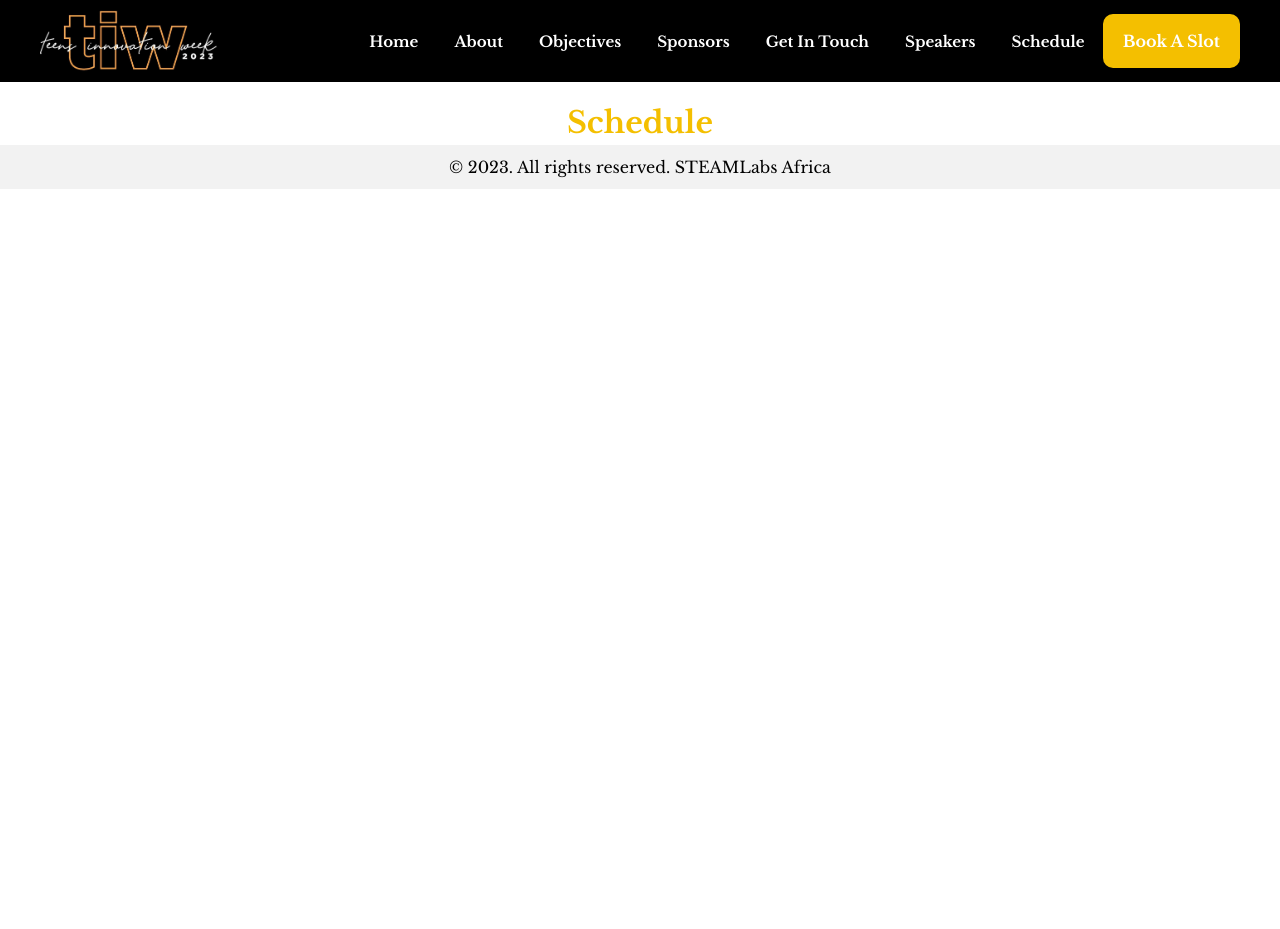
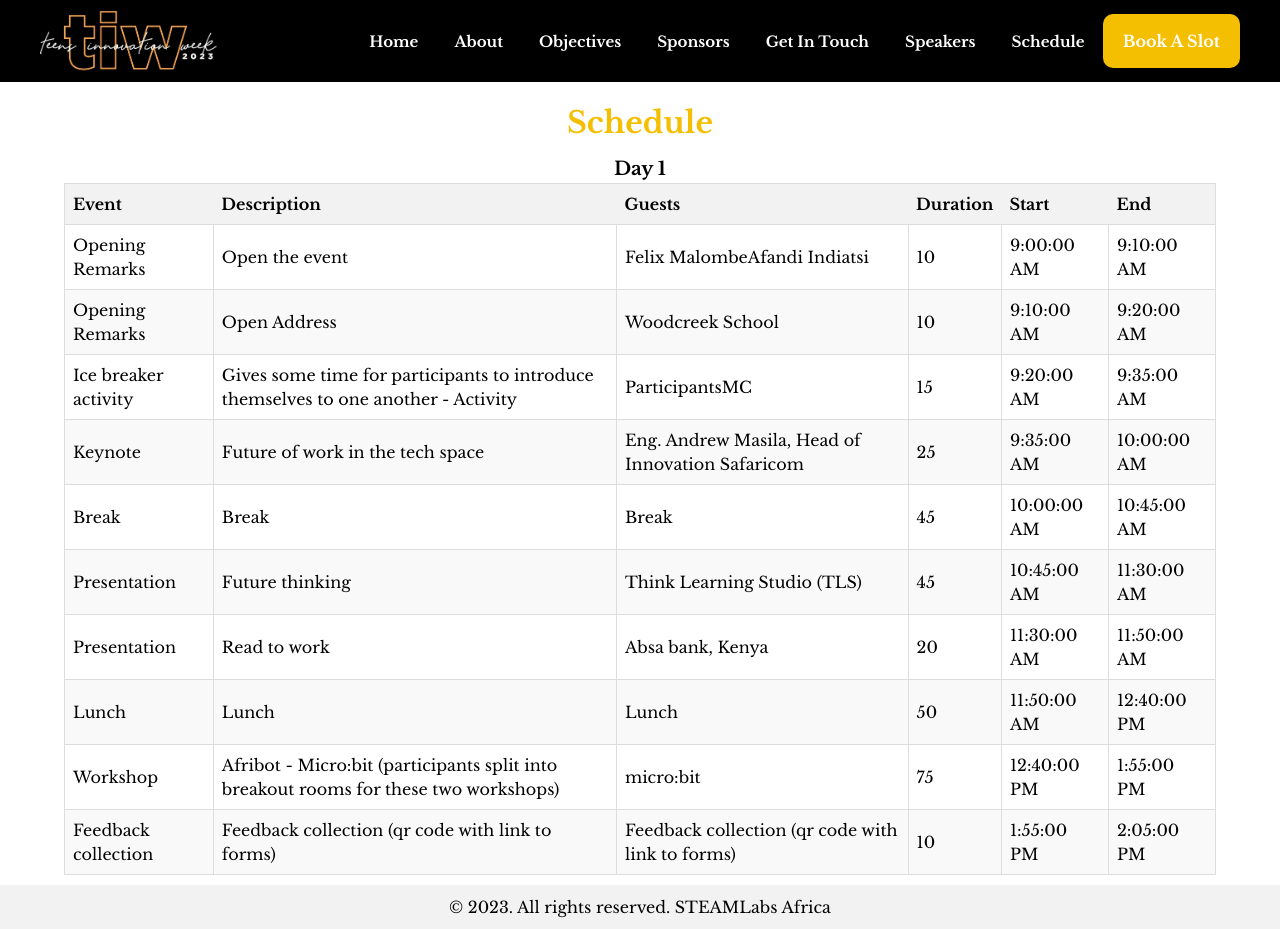
Before and after one commit to codeme254/teens-innovation-week, a React (Vite) app in the folder teens-innovation-week/: page /schedule in a window 1280 px wide. Before the commit the page ends 800 px from the top, so only its background shows below. Built offline with nearby package versions, Linux system fonts and the light colour scheme.

Commit message:
add the first table

```diff
--- a/teens-innovation-week/package.json
+++ b/teens-innovation-week/package.json
@@ -14,7 +14,8 @@
     "react": "^18.2.0",
     "react-dom": "^18.2.0",
     "react-icons": "^4.12.0",
-    "react-router-dom": "^6.20.0"
+    "react-router-dom": "^6.20.0",
+    "react-table": "^7.8.0"
   },
   "devDependencies": {
     "@types/react": "^18.2.37",
--- a/teens-innovation-week/src/index.css
+++ b/teens-innovation-week/src/index.css
@@ -721,3 +721,59 @@
   padding: 0.5rem 0;
   text-align: center;
 }
+
+.table-container {
+  width: 90vw;
+  margin: 1rem auto;
+}
+
+table {
+  border-collapse: collapse;
+  width: 100%;
+  border: 1px solid #ddd;
+}
+
+th {
+  background-color: #f2f2f2;
+  border-bottom: 1px solid #ddd;
+  padding: 8px;
+  text-align: left;
+}
+
+tr:nth-child(even) {
+  background-color: #f9f9f9;
+}
+
+tr {
+  border-bottom: 1px solid #ddd;
+}
+
+td {
+  padding: 8px;
+  text-align: left;
+  border-right: 1px solid #ddd;
+}
+
+@media screen and (max-width: 40.625em) {
+  .table-container {
+    width: 99vw;
+  }
+}
+
+@media screen and (max-width: 34.375em) {
+  table {
+    font-size: 1.2rem;
+  }
+}
+
+@media screen and (max-width: 24.375em) {
+  table {
+    font-size: 1rem;
+  }
+}
+
+@media screen and (max-width: 20.625em) {
+  table {
+    font-size: 0.85rem;
+  }
+}
--- a/teens-innovation-week/src/pages/Schedule/Schedule.jsx
+++ b/teens-innovation-week/src/pages/Schedule/Schedule.jsx
@@ -1,12 +1,76 @@
+import { useMemo } from "react";
 import Header from "../../components/Header/Header";
 import Footer from "../../components/Footer/Footer";
+import { day1 } from "./scheduleData";
+import { useTable } from "react-table";
+
 const Schedule = () => {
-    return(
-        <div className="schedule">
-            <Header />
-            <h3 className="section-title u-marg-top-lg">Schedule</h3>
-            <Footer />
-        </div>
-    )
-}
+  const data = useMemo(() => day1, []);
+  const columns = useMemo(
+    () => [
+      {
+        Header: "Event",
+        accessor: "event",
+      },
+      {
+        Header: "Description",
+        accessor: "description",
+      },
+      {
+        Header: "Guests",
+        accessor: "guests",
+      },
+      {
+        Header: "Duration",
+        accessor: "duration",
+      },
+      {
+        Header: "Start",
+        accessor: "start",
+      },
+      {
+        Header: "End",
+        accessor: "end",
+      },
+    ],
+    [],
+  );
+  const { getTableProps, getTableBodyProps, headerGroups, rows, prepareRow } =
+    useTable({ columns, data });
+  return (
+    <div className="schedule">
+      <Header />
+      <h3 className="section-title u-marg-top-lg">Schedule</h3>
+      <div className="table-container">
+        <h3 style={{ textAlign: "center" }}>Day 1</h3>
+        <table {...getTableProps()}>
+          <thead>
+            {headerGroups.map((headerGroup) => (
+              <tr {...headerGroup.getHeaderGroupProps()}>
+                {headerGroup.headers.map((column) => (
+                  <th {...column.getHeaderProps()}>
+                    {column.render("Header")}
+                  </th>
+                ))}
+              </tr>
+            ))}
+          </thead>
+          <tbody {...getTableBodyProps()}>
+            {rows.map((row) => {
+              prepareRow(row);
+              return (
+                <tr {...row.getRowProps()}>
+                  {row.cells.map((cell) => (
+                    <td {...cell.getCellProps()}>{cell.render("Cell")}</td>
+                  ))}
+                </tr>
+              );
+            })}
+          </tbody>
+        </table>
+      </div>
+      <Footer />
+    </div>
+  );
+};
 export default Schedule;
```
Also changed, not shown: teens-innovation-week/src/pages/Schedule/scheduleData.js (+15 -13 lines), 1 other file (tests, documents, lock files or other folders).
